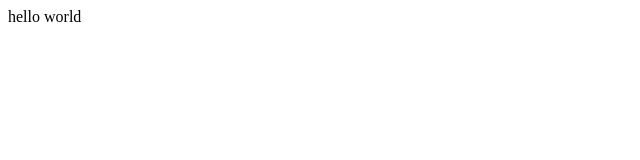
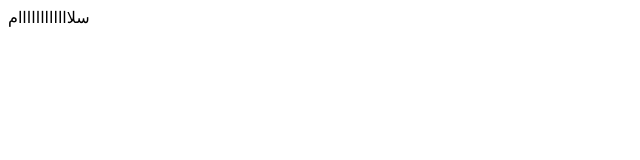
Before and after one commit to mojtabavahdt/test2, a plain HTML site: page index.html in a window 1280 px wide. Shown: the full height of the page, 0-640 px from the left. Drawn offline with Linux system fonts and the light colour scheme.

Commit message:
Update index.html

```diff
--- a/index.html
+++ b/index.html
@@ -1,5 +1,5 @@
 <html>
 <body>
-hello world
+سلاااااااااااام
 </body>
 </html>
```
